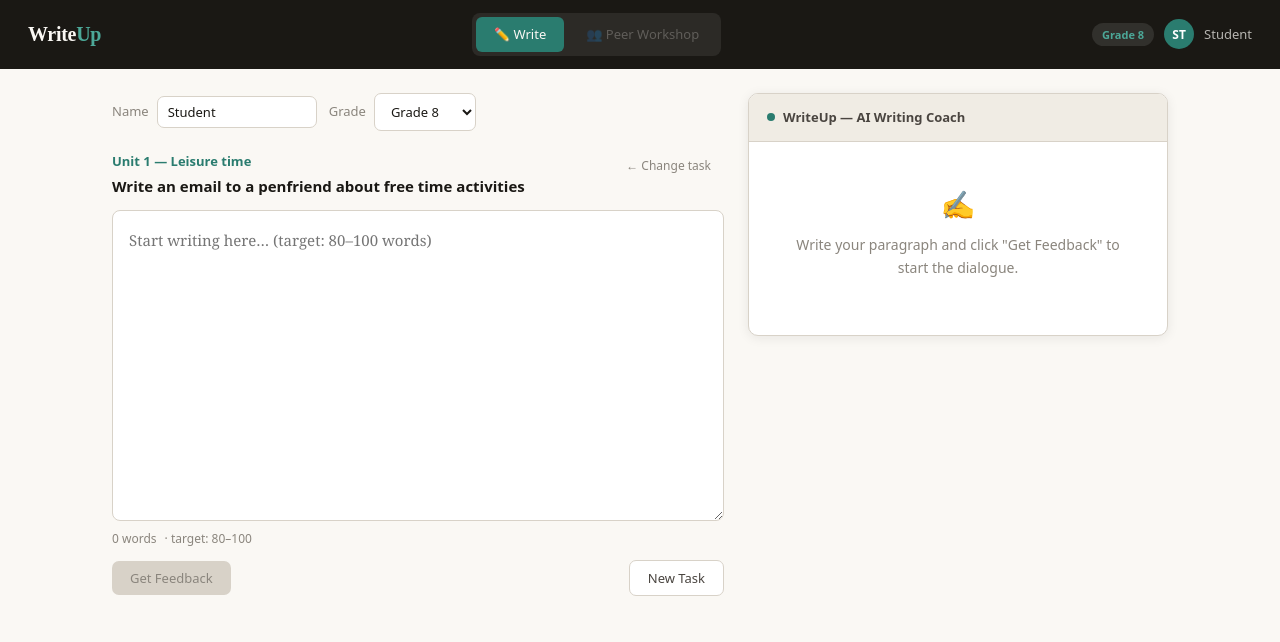
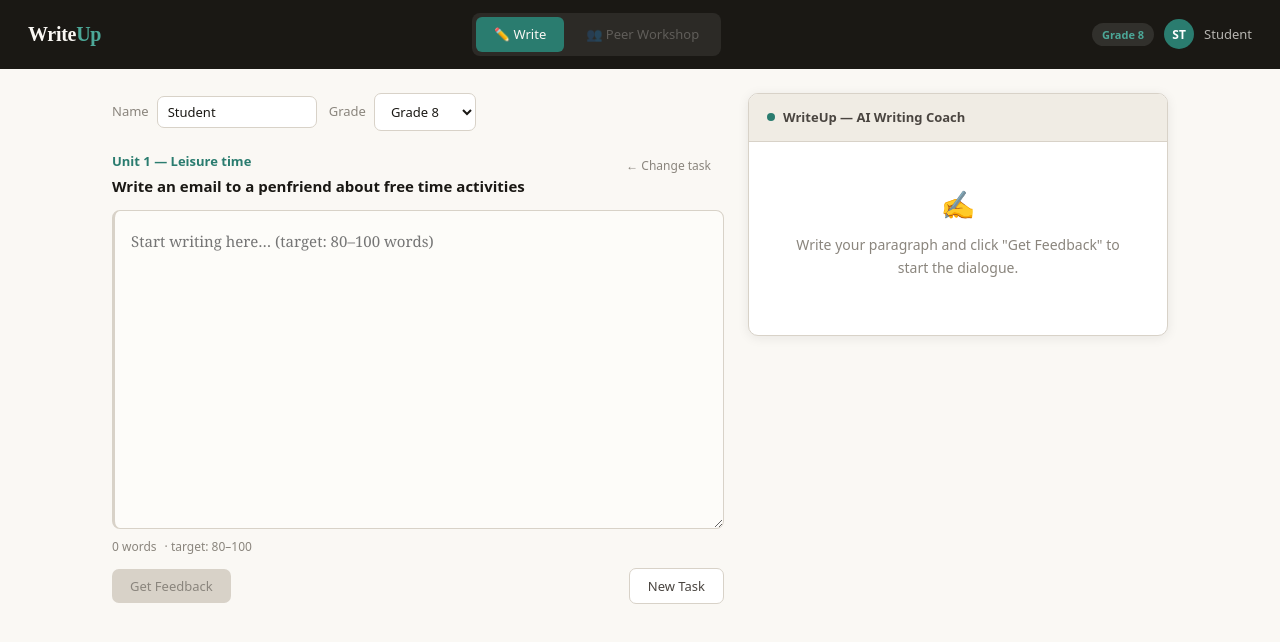
Before and after one commit to quemaivuong/WriteUp, a React (Vite) app in the folder WriteUp/client/: page /write in a window 1280 px wide. Both pictures are taken after a click on the button 640 px from the left and 268 px from the top of the page. Shown: the top 642 px of the page. Built offline with nearby package versions, Linux system fonts and the light colour scheme.

Commit message:
Task 4: Writing area — cream bg, lineHeight 1.9, teal left border on focus
https://claude.ai/code/session_01JmJ2oP3wgr84peK4XhQgCe

```diff
--- a/WriteUp/client/src/components/WritingArea.jsx
+++ b/WriteUp/client/src/components/WritingArea.jsx
@@ -18,19 +18,27 @@ export default function WritingArea({
         style={{
           width: '100%',
           border: '1.5px solid var(--line)',
+          borderLeft: '3px solid var(--line)',
           borderRadius: '8px',
           padding: '16px',
           fontFamily: 'Lora, Georgia, serif',
           fontSize: '15px',
-          lineHeight: '1.85',
+          lineHeight: '1.9',
           color: 'var(--ink)',
-          background: disabled ? 'var(--paper2)' : 'white',
+          background: disabled ? 'var(--paper2)' : '#fdfcf9',
           resize: 'vertical',
           transition: 'border-color 0.15s',
           outline: 'none'
         }}
-        onFocus={e => { e.target.style.borderColor = 'var(--teal-mid)' }}
-        onBlur={e => { e.target.style.borderColor = 'var(--line)' }}
+        onFocus={e => {
+          e.target.style.borderColor = 'var(--teal-mid)'
+          e.target.style.borderLeftColor = '#2a7c6f'
+          e.target.style.borderLeftWidth = '3px'
+        }}
+        onBlur={e => {
+          e.target.style.borderColor = 'var(--line)'
+          e.target.style.borderLeftColor = 'var(--line)'
+        }}
       />
       <div style={{
         display: 'flex',
```
